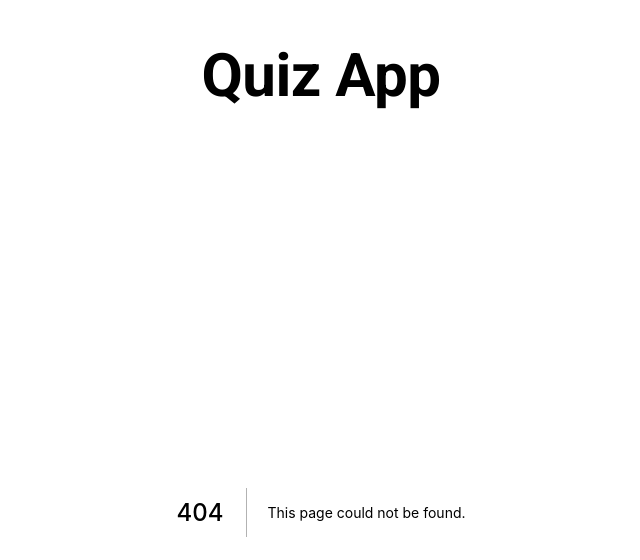
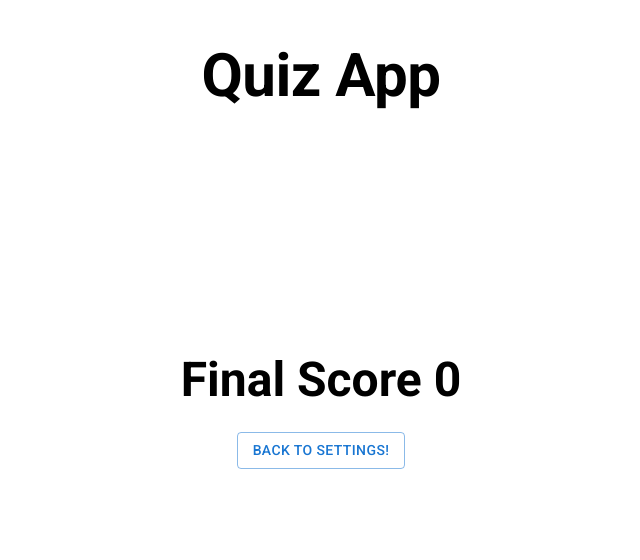
Before and after one commit to CodeRoomTz/jipime-quiz-app, a Next.js app: page /score in a window 1280 px wide. Before the commit this address had no page. Shown: the top 560 px of the page, without its empty margins (319-959 px from the left). Built offline with nearby package versions, Linux system fonts and the light colour scheme.

Commit message:
feat: Add score page

```diff
--- a/pages/questions.tsx
+++ b/pages/questions.tsx
@@ -6,6 +6,7 @@ import { RootState } from '../store'
 import useAxios from '../hooks/useAxios';
 import { decode } from 'html-entities';
 import { handleScoreChange } from '../store/features/scoreSlice/scoreSlice';
+import Router from 'next/router';
 
 const getRandomInt = (max: number) => {
     return Math.floor(Math.random() * Math.floor(max));
@@ -61,6 +62,8 @@ const Questions = () => {
 
         if (questionIndex + 1 < response?.data.results.length) {
             setQuestionIndex(questionIndex + 1);
+        } else {
+            Router.push("/score")
         }
     }
     if (loading) {
--- /dev/null
+++ b/pages/score.tsx
@@ -0,0 +1,31 @@
+import { Button, Typography } from '@mui/material'
+import { Box } from '@mui/system'
+import Router from 'next/router'
+import React from 'react'
+import { useDispatch, useSelector } from 'react-redux'
+import { RootState } from '../store'
+import { handleScoreChange } from '../store/features/scoreSlice/scoreSlice';
+import { addNumberOfQuestions } from '../store/features/settingSlice/SettingSlice';
+
+const Score = () => {
+    const { score } = useSelector((store: RootState) => store.score)
+    const dispatch = useDispatch()
+
+    const handleBackToSettings = () => {
+        dispatch(handleScoreChange(0));
+        dispatch(addNumberOfQuestions(50));
+        Router.push("/setting")
+    }
+    return (
+        <Box mt={30}>
+            <Typography variant="h3" fontWeight="bold" mb={3}>
+                Final Score {score}
+            </Typography>
+            <Button onClick={handleBackToSettings} variant="outlined">
+                back to settings!
+            </Button>
+        </Box>
+    )
+}
+
+export default Score
```
